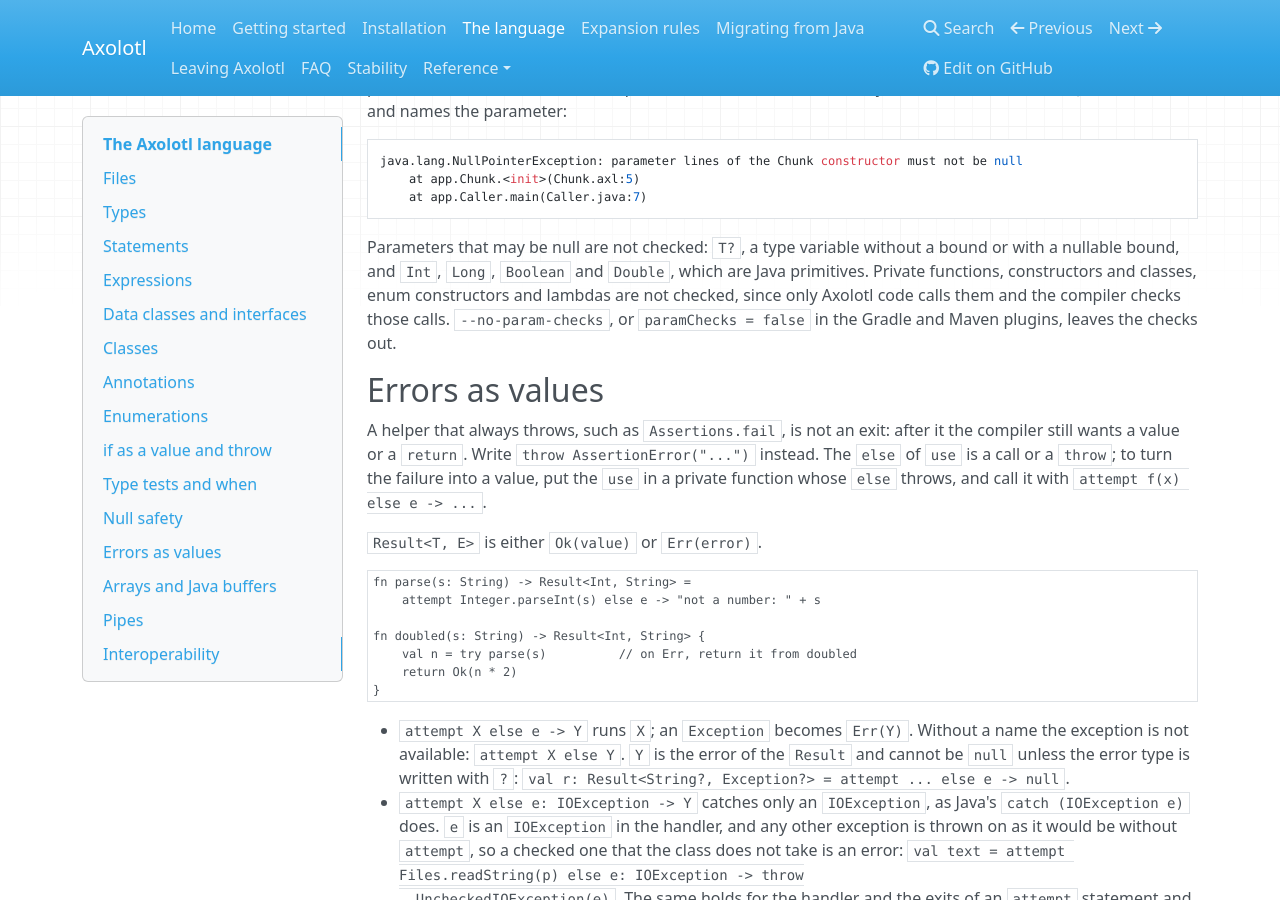
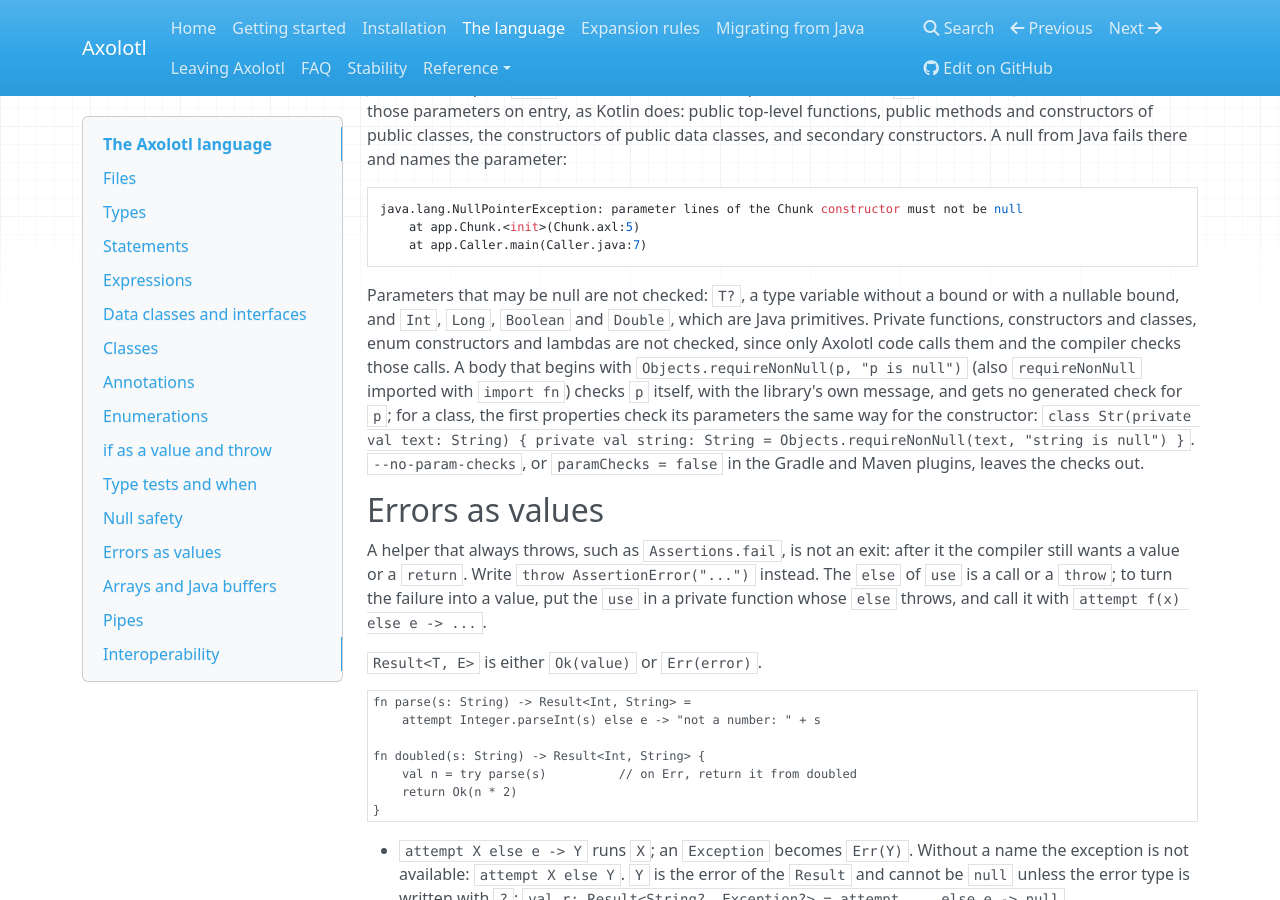
Before and after one commit to k1ngmang/axolotl-lang, an MkDocs documentation site: the page built from docs/language.md, in a window 1280 px wide and 900 px high, scrolled down 9661 px. Built offline with MkDocs 1.6.1, drawn with Linux system fonts in a browser that asks for light colours; nearby versions of some CDN libraries; some of the changed text lies outside the part shown.

Commit message:
Document the minimal-json fixes: private types of interface files, headers, @Override, own parameter checks

```diff
--- a/docs/language.md
+++ b/docs/language.md
@@ -265,7 +265,9 @@ class ParseTest {
 property, a parameter or a field goes into the generated Java as it is, so JUnit, Jackson, JPA and
 Spring see what they expect. The arguments are constants, as in Java: literals, names such as
 `Color.RED`, `String.class` (`Int.class` is `Integer.class`), `name = value`, and `{ a, b }` for an
-array. `@Override` is allowed and otherwise added where a method overrides one of `Object`. Nullness
+array. `@Override` is allowed and otherwise added where a method overrides one of `Object`; a method one letter
+or the case away from `equals`, `hashCode` or `toString` with their parameters, such as `fn equal(obj: Object?)`,
+overrides nothing and gets a warning. Nullness
 is not an annotation but part of the type, so `@Nullable` and `@NonNull` are rejected in favor of `T?`.
 
 ## Enumerations
@@ -463,6 +465,10 @@ java.lang.NullPointerException: parameter lines of the Chunk constructor must no
 Parameters that may be null are not checked: `T?`, a type variable without a bound or with a nullable bound, and
 `Int`, `Long`, `Boolean` and `Double`, which are Java primitives. Private functions, constructors and classes, enum
 constructors and lambdas are not checked, since only Axolotl code calls them and the compiler checks those calls.
+A body that begins with `Objects.requireNonNull(p, "p is null")` (also `requireNonNull` imported with `import fn`)
+checks `p` itself, with the library's own message, and gets no generated check for `p`; for a class, the first
+properties check its parameters the same way for the constructor:
+`class Str(private val text: String) { private val string: String = Objects.requireNonNull(text, "string is null") }`.
 `--no-param-checks`, or `paramChecks = false` in the Gradle and Maven plugins, leaves the checks out.
 
 ## Errors as values
```
Also changed, not shown: CHANGELOG.md (+6 -0 lines), docs/decisions.md (+3 -2 lines).
